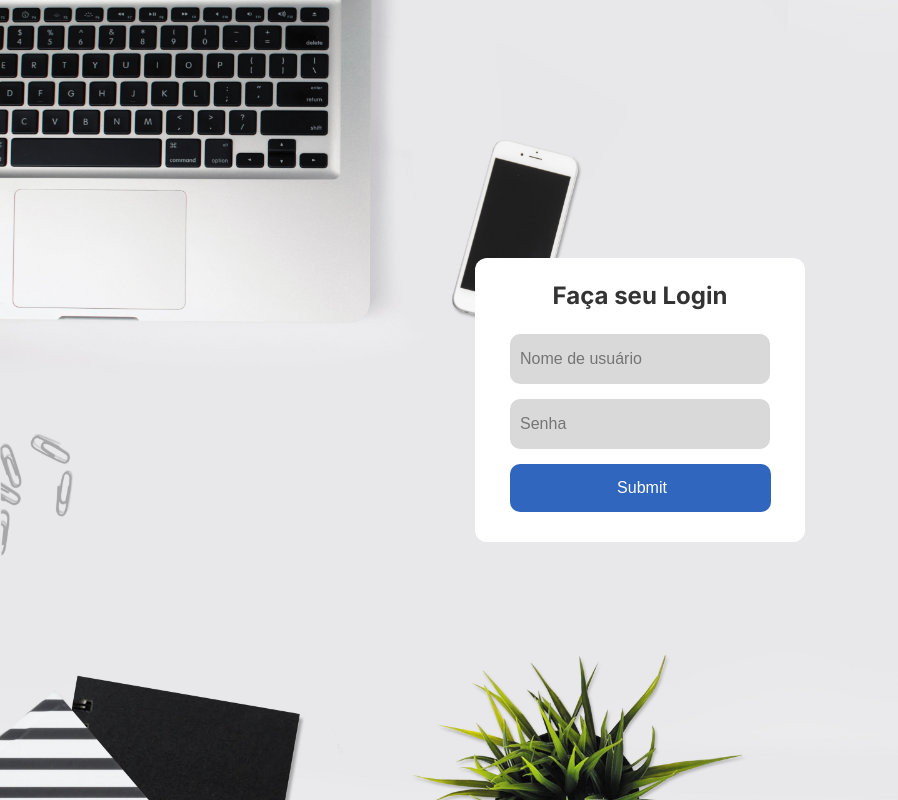
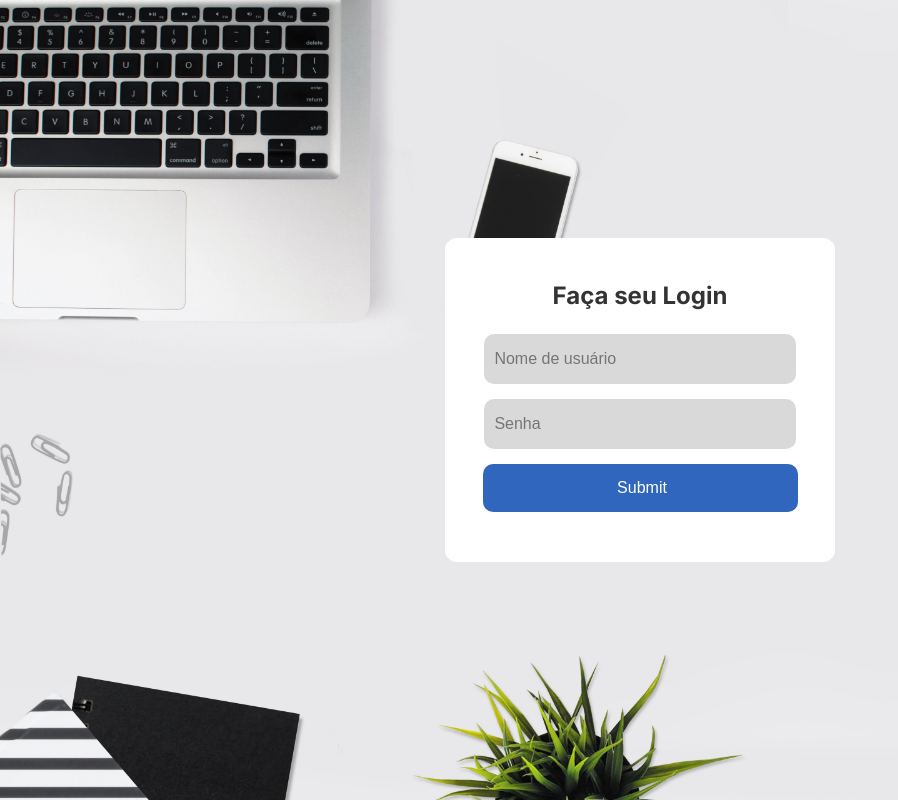
Before and after one commit to Hitallo-moreira/tela-login, a React (Vite) app: page / in a window 1280 px wide. Shown: the whole page, without its empty margins (0-898 px from the left). Built offline with nearby package versions, Linux system fonts and the light colour scheme.

Commit message:
feat: change form style

```diff
--- a/src/styles/form.scss
+++ b/src/styles/form.scss
@@ -32,9 +32,9 @@ form {
     background-color: $white;
     border-radius: 12px;
     height: auto;
-    width: 290px;
+    width: 350px;
     text-align: center;
-    padding: 20px;
+    padding: 40px 20px;
 
     .form-info {
         width: 90%;
@@ -85,10 +85,10 @@ form {
         width: 80%;
 
         .form-info {
-            width: 95%;
+            width: 100%;
 
             input {
-                height: 50px;
+                height: 56px;
             }
         }
     }
```
